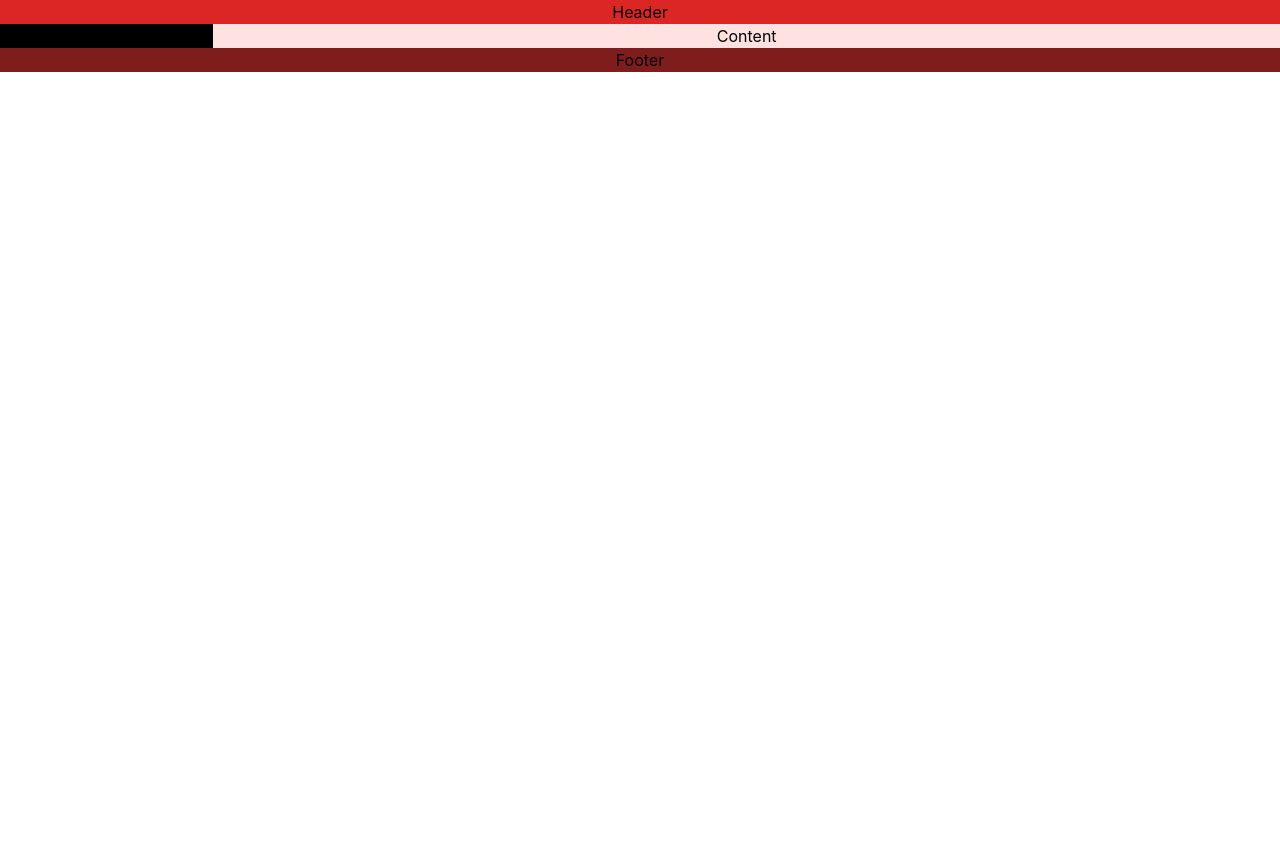
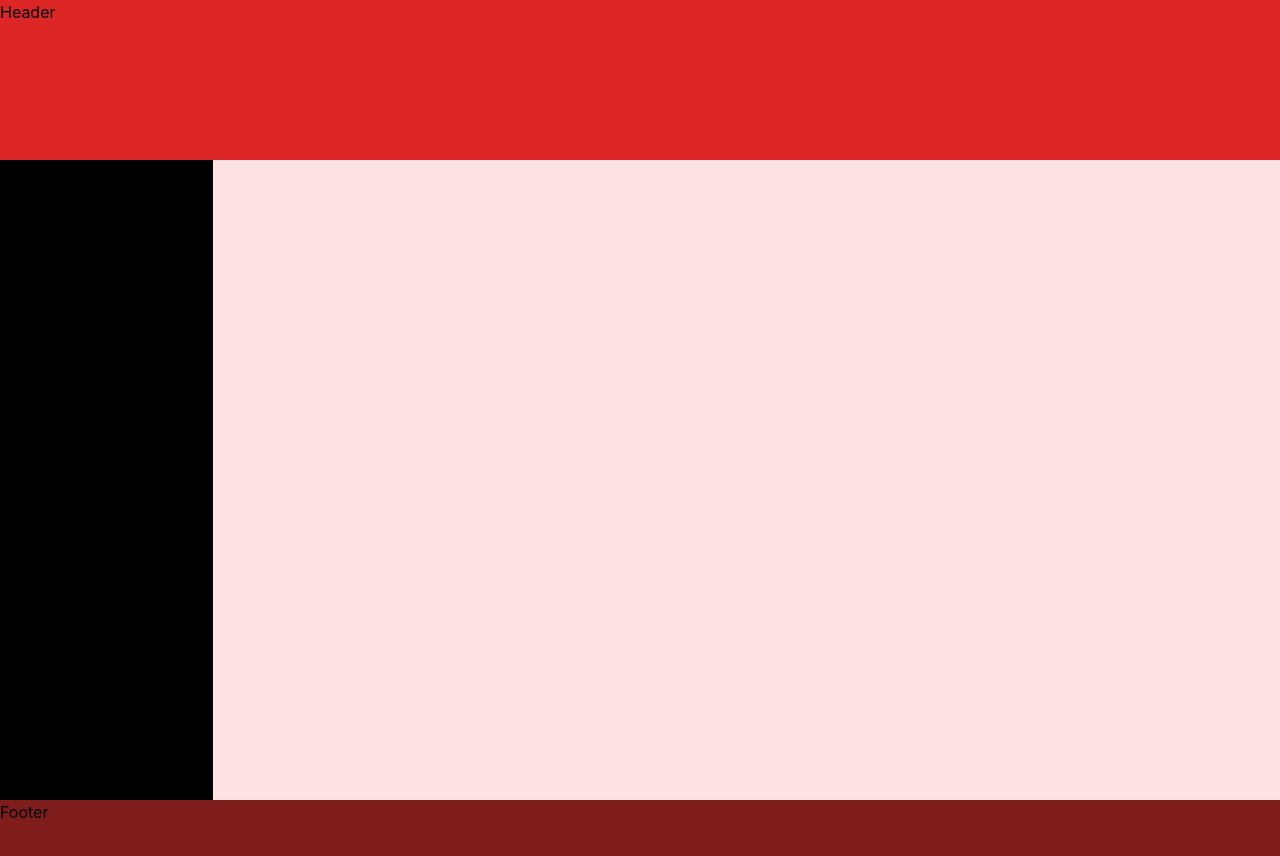
Before and after one commit to otavo002-xamk/portfolio-2023, a React (Create React App) app: page / in a window 1280 px wide. Shown: the top 856 px of the page. Before the commit the page ends 800 px from the top, so only its background shows below. Built offline with nearby package versions, Linux system fonts and the light colour scheme.

Commit message:
early layout

```diff
--- a/src/App.js
+++ b/src/App.js
@@ -1,13 +1,11 @@
-import logo from "./logo.svg";
 import "./App.css";
 import TopHeader from "./TopHeader";
-import Content from "./Content";
 import Footer from "./Footer";
 import Center from "./Center";
 
 function App() {
   return (
-    <div className="App">
+    <div className="h-screen">
       <TopHeader />
       <Center />
       <Footer />
--- a/src/Center.js
+++ b/src/Center.js
@@ -4,7 +4,7 @@ import LeftNavBar from "./LeftNavBar";
 
 function Center() {
   return (
-    <div className="grid grid-cols-6">
+    <div className="grid grid-cols-6 h-full">
       <LeftNavBar />
       <Content />
     </div>
--- a/src/Content.js
+++ b/src/Content.js
@@ -2,7 +2,7 @@ import React from "react";
 
 function Content() {
   return (
-    <div className="col-start-2 col-end-7 bg-red-100">
+    <div className="col-start-2 col-end-7 w-full bg-red-100">
       <p>Content</p>
     </div>
   );
--- a/src/Footer.js
+++ b/src/Footer.js
@@ -2,7 +2,7 @@ import React from "react";
 
 function Footer() {
   return (
-    <div className="bg-red-900">
+    <div className="bg-red-900 w-full h-32">
       <p>Footer</p>
     </div>
   );
--- a/src/TopHeader.js
+++ b/src/TopHeader.js
@@ -2,7 +2,7 @@ import React from "react";
 
 function TopHeader() {
   return (
-    <div className="bg-red-600">
+    <div className="absolute w-full bg-red-600 h-40">
       <h1>Header</h1>
     </div>
   );
```
